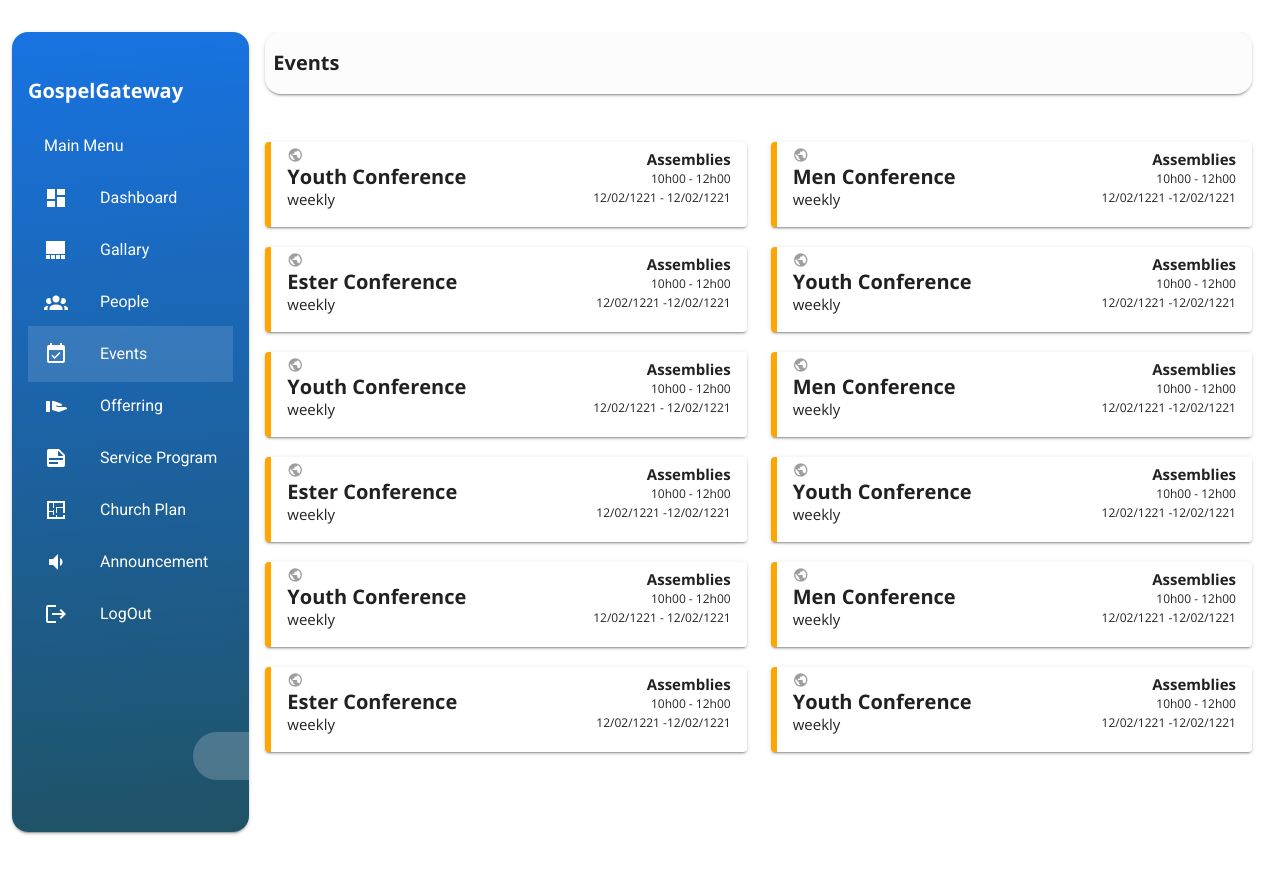
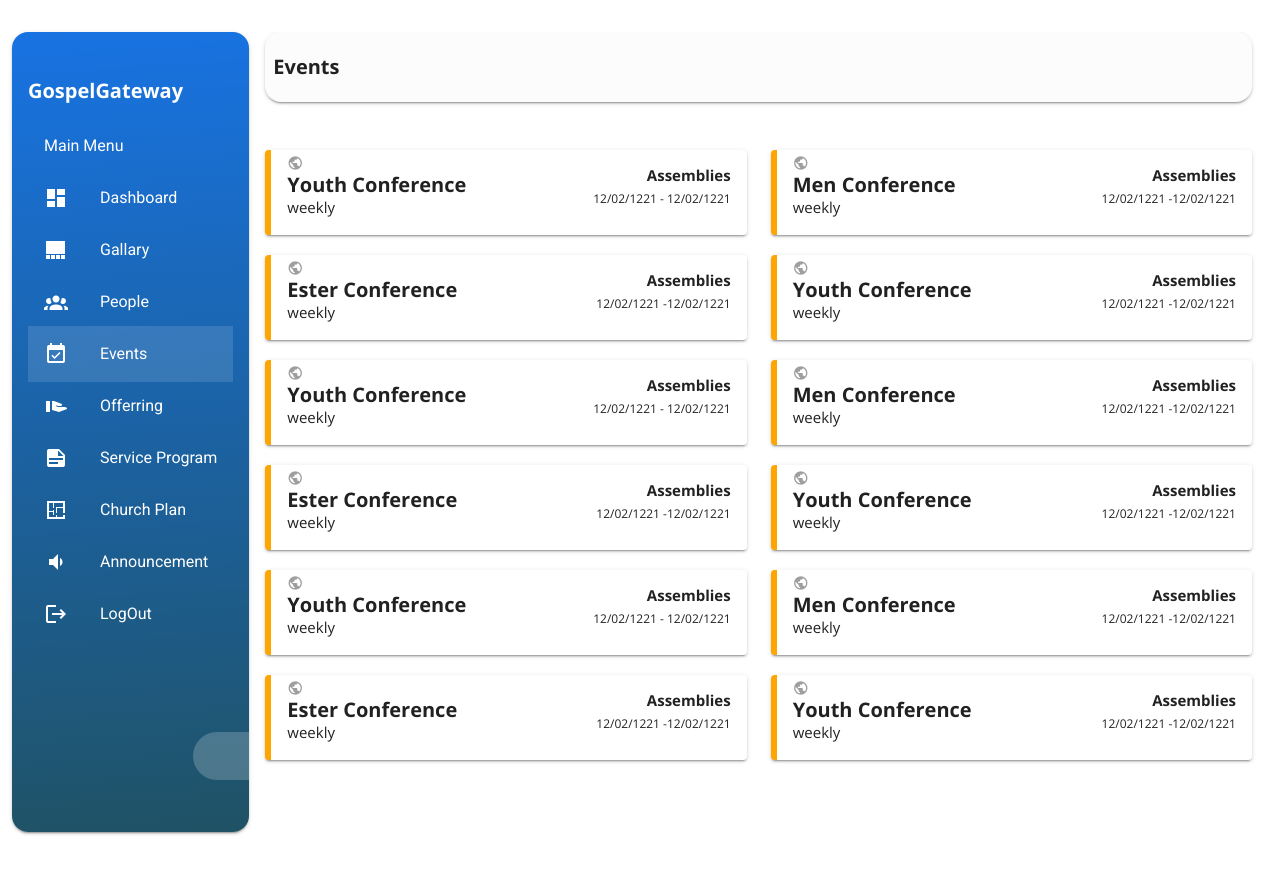
Before and after one commit to moraswi/Gospel-Gateway, a Vue app: page /events in a window 1280 px wide. Built offline with nearby package versions, Linux system fonts and the light colour scheme.

Commit message:
modified code

```diff
--- a/src/components/cards/EventsCard.vue
+++ b/src/components/cards/EventsCard.vue
@@ -3,14 +3,13 @@
     <v-layout row align-center>
       <div>
         <v-icon color="grey" small>mdi-earth</v-icon>
-        <h1 class="font-h4 mt-n1">{{ title }}</h1>
-        <p class="font-p mt-n1">{{ bottomText }}</p>
+        <h1 class="font-h4 mt-n1">{{ eventName }}</h1>
+        <p class="font-p mt-n1">{{ timeframe }}</p>
       </div>
       <v-spacer></v-spacer>
       <div class="text-right">
         <h4 class="font-p">{{ churchName }}</h4>
-        <p class="font-p4  mt-n0">{{ topText }}</p>
-        <p class="font-p4 mt-n3">{{ date }}</p>
+        <p class="font-p4 mt-1">{{ eventDate }}</p>
       </div>
     </v-layout>
   </v-card>
@@ -21,25 +20,22 @@ export default {
   props: {
     churchName: {
       type: String,
-      required: true
+      required: true,
     },
-    topText: {
+
+    timeframe: {
       type: String,
-      required: true
+      required: true,
     },
-    bottomText: {
+    eventName: {
       type: String,
-      required: true
+      required: true,
     },
-    title: {
+    eventDate: {
       type: String,
-      required: true
+      required: true,
     },
-    date: {
-      type: String,
-      required: true
-    }
-  }
+  },
 };
 </script>
 
--- a/src/components/cards/SummaryCard.vue
+++ b/src/components/cards/StatisticsCard.vue
@@ -7,8 +7,8 @@
           <v-icon size="medium">mdi-plus</v-icon></v-btn
         >
       </v-layout>
-      <h1 class="font-h2 justify-center align-center">{{ topText }}</h1>
-      <p class="font-p justify-center">{{ bottomText }}</p>
+      <h1 class="font-h2 justify-center align-center">{{ statistic }}</h1>
+      <p class="font-p justify-center">{{ cardName }}</p>
     </v-layout>
   </v-card>
 </template>
@@ -16,16 +16,14 @@
 <script>
 export default {
   props: {
-    topText: {
+    statistic: {
       type: String,
       required: true,
     },
-    bottomText: {
+    cardName: {
       type: String,
       required: true,
     },
   },
 };
 </script>
-
-<style lang="scss" scoped></style>
--- a/src/components/headers/TheHeader.vue
+++ b/src/components/headers/TheHeader.vue
@@ -1,6 +1,6 @@
 <template>
   <div>
-    <v-card class="main-card py-4 px-2">
+    <v-card class="main-card py-5 px-2">
       <h1 class="font-h4">{{ title }}</h1>
     </v-card>
   </div>
--- a/src/pages/private/dashboard/Dashboard.vue
+++ b/src/pages/private/dashboard/Dashboard.vue
@@ -4,31 +4,34 @@
 
     <v-row class="mt-5">
       <v-col cols="12" md="2">
-        <CustomCard top-text="10 000" bottom-text="People" />
+        <StatisticsCard statistic="10 000" card-name="People" />
       </v-col>
       <v-col cols="12" md="2">
-        <CustomCard top-text="R 1 100000" bottom-text="Offering" />
+        <StatisticsCard statistic="R 1 100000" card-name="Offering" />
       </v-col>
       <v-col cols="12" md="2">
-        <CustomCard top-text="R 1 000" bottom-text="Spent" />
+        <StatisticsCard statistic="R 1 000" card-name="Spent" />
       </v-col>
       <v-col cols="12" md="2">
-        <CustomCard top-text="100" bottom-text="Members" />
+        <StatisticsCard statistic="100" card-name="Members" />
       </v-col>
       <v-col cols="12" md="2">
-        <CustomCard top-text="0" bottom-text="Events" />
+        <StatisticsCard statistic="0" card-name="Events" />
       </v-col>
       <v-col cols="12" md="2">
-        <CustomCard top-text="0" bottom-text="Branches" />
+        <StatisticsCard statistic="0" card-name="Branches" />
       </v-col>
       <v-col cols="12" md="2">
-        <CustomCard top-text="3" bottom-text="Announcements" />
+        <StatisticsCard statistic="3" card-name="Announcements" />
+      </v-col>
+      <v-col cols="12" md="2">
+        <StatisticsCard statistic="23" card-name="Videos" />
       </v-col>
       <!-- <v-col cols="12" md="3">
-              <CustomCard top-text="15" bottom-text="Meetings"/>
+              <StatisticsCard statistic="15" card-name="Meetings"/>
           </v-col>
           <v-col cols="12" md="3">
-              <CustomCard top-text="10" bottom-text="Members & Roles"/>
+              <StatisticsCard statistic="10" card-name="Members & Roles"/>
           </v-col> -->
     </v-row>
 
@@ -73,14 +76,14 @@
 </template>
 
 <script>
-import CustomCard from "@/components/cards/SummaryCard.vue";
+import StatisticsCard from "@/components/cards/StatisticsCard.vue";
 import TheHeader from "@/components/headers/TheHeader";
 
 export default {
   name: "DashboardPage",
 
   components: {
-    CustomCard,
+    StatisticsCard,
     TheHeader,
   },
 
--- a/src/pages/private/events/Events.vue
+++ b/src/pages/private/events/Events.vue
@@ -6,11 +6,10 @@
     <v-row class="mt-7">
       <v-col v-for="(event, index) in events" :key="index" class="mt-5" cols="12" md="6">
         <EventsCard
-          :title="event.title"
-          :bottom-text="event.bottomText"
+          :eventName="event.eventName"
+          :timeframe="event.timeframe"
           :churchName="event.churchName"
-          :top-text="event.time"
-          :date="event.date"
+          :eventDate="event.eventDate"
         />
       </v-col>
     </v-row>
@@ -32,88 +31,81 @@ export default {
   data: () => ({
     events: [
       {
-        title: "Youth Conference",
-        bottomText: "weekly",
+        eventName: "Youth Conference",
+        timeframe: "weekly",
         churchName: "Assemblies",
-        time: "10h00 - 12h00",
-        date: "12/02/1221 - 12/02/1221",
+
+        eventDate: "12/02/1221 - 12/02/1221",
       },
       {
-        title: "Men Conference",
-        bottomText: "weekly",
+        eventName: "Men Conference",
+        timeframe: "weekly",
         churchName: "Assemblies",
-        time: "10h00 - 12h00",
-        date: "12/02/1221 -12/02/1221",
+
+        eventDate: "12/02/1221 -12/02/1221",
       },
       {
-        title: "Ester Conference",
-        bottomText: "weekly",
+        eventName: "Ester Conference",
+        timeframe: "weekly",
         churchName: "Assemblies",
-        time: "10h00 - 12h00",
-        date: "12/02/1221 -12/02/1221",
+
+        eventDate: "12/02/1221 -12/02/1221",
       },
       {
-        title: "Youth Conference",
-        bottomText: "weekly",
+        eventName: "Youth Conference",
+        timeframe: "weekly",
         churchName: "Assemblies",
-        time: "10h00 - 12h00",
-        date: "12/02/1221 -12/02/1221",
+
+        eventDate: "12/02/1221 -12/02/1221",
       },
       {
-        title: "Youth Conference",
-        bottomText: "weekly",
+        eventName: "Youth Conference",
+        timeframe: "weekly",
         churchName: "Assemblies",
-        time: "10h00 - 12h00",
-        date: "12/02/1221 - 12/02/1221",
+
+        eventDate: "12/02/1221 - 12/02/1221",
       },
       {
-        title: "Men Conference",
-        bottomText: "weekly",
+        eventName: "Men Conference",
+        timeframe: "weekly",
         churchName: "Assemblies",
-        time: "10h00 - 12h00",
-        date: "12/02/1221 -12/02/1221",
+        eventDate: "12/02/1221 -12/02/1221",
       },
       {
-        title: "Ester Conference",
-        bottomText: "weekly",
+        eventName: "Ester Conference",
+        timeframe: "weekly",
         churchName: "Assemblies",
-        time: "10h00 - 12h00",
-        date: "12/02/1221 -12/02/1221",
+        eventDate: "12/02/1221 -12/02/1221",
       },
       {
-        title: "Youth Conference",
-        bottomText: "weekly",
+        eventName: "Youth Conference",
+        timeframe: "weekly",
         churchName: "Assemblies",
-        time: "10h00 - 12h00",
-        date: "12/02/1221 -12/02/1221",
+        eventDate: "12/02/1221 -12/02/1221",
       },
       {
-        title: "Youth Conference",
-        bottomText: "weekly",
+        eventName: "Youth Conference",
+        timeframe: "weekly",
         churchName: "Assemblies",
-        time: "10h00 - 12h00",
-        date: "12/02/1221 - 12/02/1221",
+        eventDate: "12/02/1221 - 12/02/1221",
       },
       {
-        title: "Men Conference",
-        bottomText: "weekly",
+        eventName: "Men Conference",
+        timeframe: "weekly",
         churchName: "Assemblies",
-        time: "10h00 - 12h00",
-        date: "12/02/1221 -12/02/1221",
+        eventDate: "12/02/1221 -12/02/1221",
       },
       {
-        title: "Ester Conference",
-        bottomText: "weekly",
+        eventName: "Ester Conference",
+        timeframe: "weekly",
         churchName: "Assemblies",
-        time: "10h00 - 12h00",
-        date: "12/02/1221 -12/02/1221",
+        eventDate: "12/02/1221 -12/02/1221",
       },
       {
-        title: "Youth Conference",
-        bottomText: "weekly",
+        eventName: "Youth Conference",
+        timeframe: "weekly",
         churchName: "Assemblies",
-        time: "10h00 - 12h00",
-        date: "12/02/1221 -12/02/1221",
+        eventDate: "12/02/1221 -12/02/1221",
       },
     ],
   }),
```
